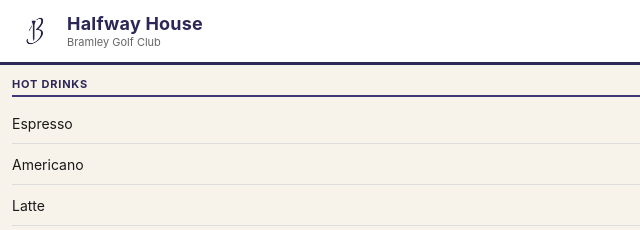
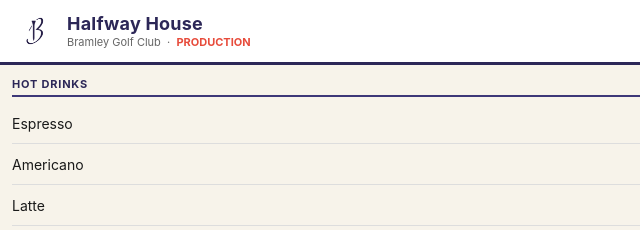
Before and after one commit to johnnydw-bit/halfway-house, a plain HTML site: page public/index.html in a window 1280 px wide. Shown: the top 230 px of the page, 0-640 px from the left. Drawn offline with Linux system fonts and the light colour scheme.

Commit message:
Add PRODUCTION label to header for branch identification

```diff
--- a/public/index.html
+++ b/public/index.html
@@ -258,7 +258,7 @@
     <img src="/logo.jpg" alt="Bramley Golf Club">
     <div>
       <h1>Halfway House</h1>
-      <p>Bramley Golf Club</p>
+      <p>Bramley Golf Club &nbsp;·&nbsp; <span style="color:#e74c3c;font-weight:700">PRODUCTION</span></p>
     </div>
   </header>
   <div id="menu-content">
```
Also changed, not shown: public/kitchen.html (+1 -1 lines).
